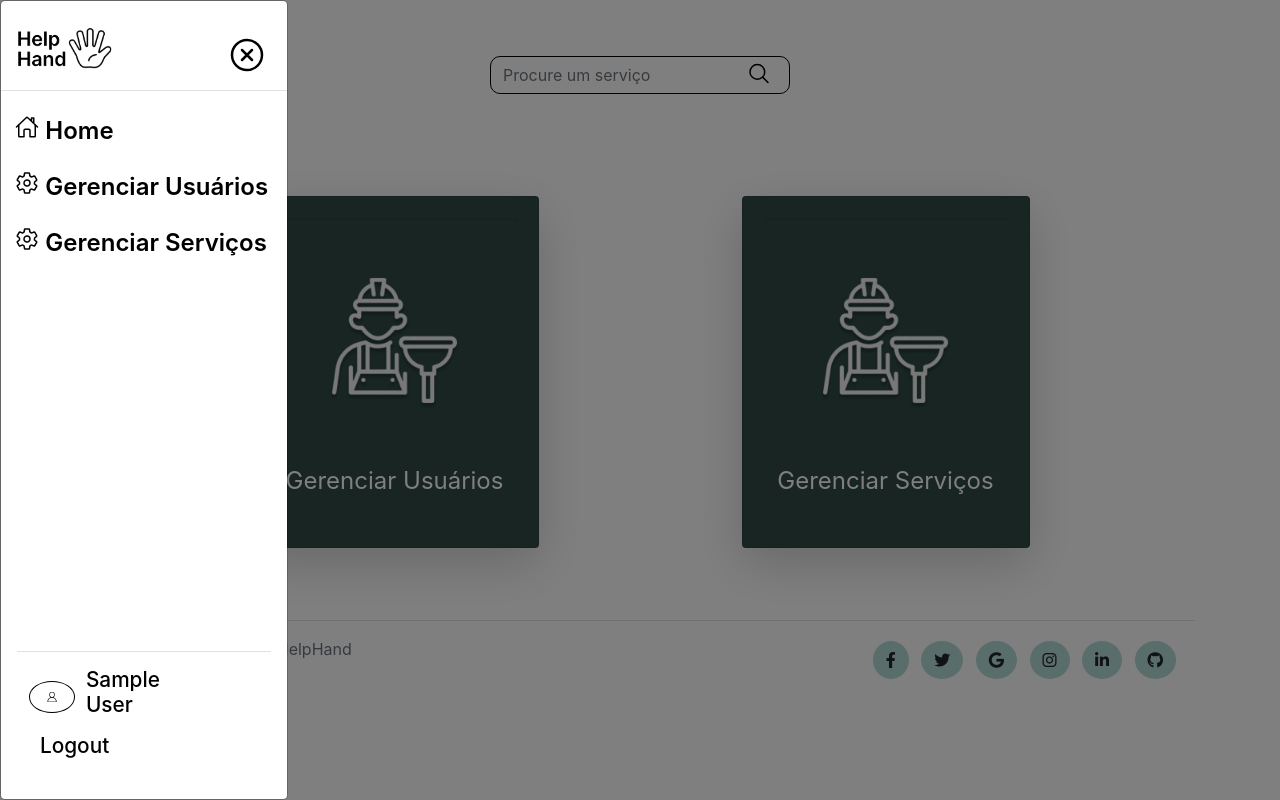
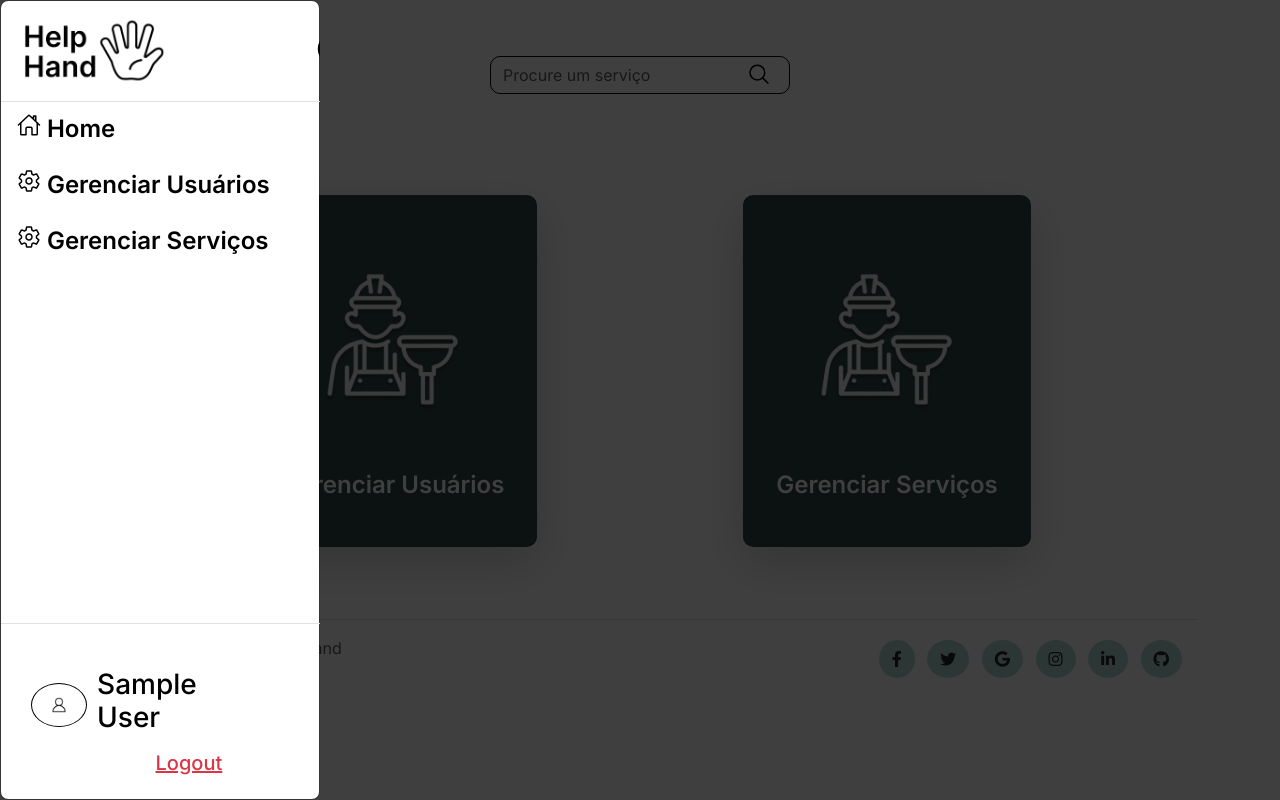
Before and after one commit to JuanServelo/HelpHand, a PHP site: page /administrador/indexAdmin.php in a window 1280 px wide, after a click that opens the changed part. Run offline with PHP 8.4, Linux system fonts and the light colour scheme; the visitor is signed in with stand-in values (Sample User, id 1).

Commit message:
front da página "home" e "gerenciamento de usuários" finalizados

```diff
--- a/administrador/indexAdmin.php
+++ b/administrador/indexAdmin.php
@@ -8,55 +8,56 @@ include_once '../assets/bd/sessao.php';
   <meta charset="utf-8">
   <meta name="viewport" content="width=device-width, initial-scale=1">
   <title>HelpHand</title>
-  <link rel="stylesheet" href="https://maxcdn.bootstrapcdn.com/bootstrap/4.5.2/css/bootstrap.min.css">
-  <link rel="stylesheet" href="../assets/css/home_adm.css">
+  <link href="https://cdn.jsdelivr.net/npm/bootstrap@5.3.3/dist/css/bootstrap.min.css" rel="stylesheet"
+  integrity="sha384-QWTKZyjpPEjISv5WaRU9OFeRpok6YctnYmDr5pNlyT2bRjXh0JMhjY6hW+ALEwIH" crossorigin="anonymous">
+  <link rel="stylesheet" href="../assets/css/navbar_adm.css">
 </head>
 
 <body class="bg-white">
 
-  <header>
+  <header class="d-flex ">
     <nav class="navbar p-0">
-        <button class="logo_maozinha navbar-toggler p-0" type="button"
+      <button class="logo_maozinha p-0" type="button"
         data-bs-toggle="modal" data-bs-target="#modal_logo_maozinha">
           <img src="../assets/img/logo_preta.png"
           class="img-fluid float-start rounded d-block" width="100%" alt="">
       </button>
 
       <button type="menu" class="menu d-flex flex-column align-items-center"
-        data-bs-toggle="modal" data-bs-target="#modal_menu">
+        data-bs-toggle="modal" data-bs-target="#modal_logo_maozinha">
           <span><ion-icon name="menu-outline"></ion-icon></span>
       </button>
     </nav>
 
-    <form class="search_container" role="search">
-        <input class="form-control me-2" type="search"
-        placeholder="Procure um serviço" aria-label="Search">
+    <form class="search_container" role="search" action="pesquisa.php" method="post">
+        <div class="input__button position-relative">
+          <input class="form-control me-2" type="search" name="pesquisa" placeholder="Procure um serviço" aria-label="Search">
             <button type="submit">
                 <span style="font-size: 1.5rem;"><ion-icon name="search-outline"></ion-icon></span>
             </button>
+        </div>
     </form>
+  </header>
 
-      <?php require '../assets/geral/navbarAdmin_mobile.php'; ?>
-
+  <?php require '../assets/geral/menu.php'; ?>
   <?php require '../assets/geral/navbarAdmin.php'; ?>
-  </header>
 
   <div class="container text-center">
     <div class="d-sm-flex g-3 m-3 p-5 align-items-center justify-content-center">
-      <div class="d-sm-flex justify-content-center col-12 col-md-6" style="margin-top: 20px">
-        <div class="card shadow-lg bg-body-tertiary rounded" style="width: 18rem; height:22rem">
-          <a class="card-body" href="gerenciarUsers.php">
+      <div class="d-flex justify-content-center col-12 col-md-6" style="margin-top: 20px">
+        <div class="card shadow-lg" style="width: 18rem; height:22rem">
+          <a class="card-body" href="gerenciarUsers.php" style="text-decoration: none">
             <img src="../assets/img/encanador 2 (1).png" class="card-img-top" alt="..." style="border:none;">
-            Gerenciar Usuários
+            <p class="fw-semibold">Gerenciar Usuários</p>
           </a>
         </div>
       </div>
 
-      <div class=" d-sm-flex justify-content-center col-12 col-md-6" style="margin-top: 20px">
+      <div class=" d-flex justify-content-center col-12 col-md-6" style="margin-top: 20px">
         <div class="card shadow-lg bg-body-tertiary rounded" style="width: 18rem; height:22rem">
-          <a class="card-body" href="gerenciarUsers.php">
+          <a class="card-body" href="gerenciarUsers.php" style="text-decoration: none">
             <img src="../assets/img/encanador 2 (1).png" class="card-img-top" alt="..." style="border:none;">
-            Gerenciar Serviços
+            <p class="fw-semibold">Gerenciar Serviços</p>
           </a>
         </div>
       </div>
@@ -65,9 +66,11 @@ include_once '../assets/bd/sessao.php';
 
     <?php require '../assets/geral/rodape.php'; ?>
 
+  <script src="https://cdn.jsdelivr.net/npm/bootstrap@5.3.3/dist/js/bootstrap.bundle.min.js"
+    integrity="sha384-YvpcrYf0tY3lHB60NNkmXc5s9fDVZLESaAA55NDzOxhy9GkcIdslK1eN7N6jIeHz" crossorigin="anonymous">
+  </script>
   <script src="https://cdn.jsdelivr.net/npm/bootstrap@5.3.0-alpha1/dist/js/bootstrap.bundle.min.js"></script>
   <script type="module" src="https://unpkg.com/ionicons@7.1.0/dist/ionicons/ionicons.esm.js"></script>
-  <script nomodule src="https://unpkg.com/ionicons@7.1.0/dist/ionicons/ionicons.js"></script>
 </body>
 
 </html>
--- a/assets/css/home_adm.css
+++ /dev/null
@@ -1,230 +0,0 @@
-.navbar {
-    display: flex;
-    align-items: center;
-}
-
-.navbar .logo_maozinha {
-    width: 35%;
-    margin: 5% 0 0% 3%;
-}
-
-.navbar .logo_maozinha:focus, .navbar .menu {
-    outline: none;
-}
-
-.navbar .menu {
-    margin: 6% 5% 0 5%;
-    background: none;
-    border: none;
-    padding: 0;
-}
-
-a:active, a:hover {
-    text-decoration: none;
-}
-
-.navbar .menu span {
-    font-size: 2.5rem;
-}
-
-.navbar_desktop {
-    display: none;
-}
-
-.search_container {
-    width: 300px;
-    position: relative;
-    display: flex;
-    margin: 5% auto;
-}
-
-.search_container input {
-    width: 300px;
-    border: 1px solid black;
-    border-radius: 10px;
-}
-
-.search_container button {
-    position: absolute;
-    top: 50%;
-    right: 2%;
-    transform: translateY(-43%);
-    width: 50px;
-    background: none;
-    border: none;
-    padding: 0;
-    margin: 0;
-}
-
-.top-down-fade .modal-dialog {
-    animation: topDown 0.5s ease-out;
-}
-
-.modal-content{
-    width: 100%;
-    height: 60vh;
-}
-
-.modal-header {
-    display: flex;
-    align-items: center;
-    justify-content: space-between;
-}
-
-.modal-header h1 {
-    width: 45%;
-    margin: 4%;
-}
-
-.modal-header h1 img {
-    width: 100%;
-}
-
-.modal-header button {
-    background: none;
-    border: none;
-    padding: 0;
-    margin: 8% 7% 3% 5%;
-    height: 45%;
-}
-
-.modal-header button span {
-    font-size: 2.8rem;
-}
-
-.modal-body ol {
-    margin: 10% 0 0 10%;
-    gap: 20px;
-}
-
-.modal-body ol a {
-    color:black;
-    font-size: 1.8rem;
-    font-weight: 600;
-}
-
-.modal-footer .profile_picture {
-    margin-right: 23%;
-    width: 20%;
-}
-
-.modal-footer .profile_picture img{
-    width: 100%;
-    border: 1px solid black;
-    border-radius: 100%;
-    padding: 0 10px 0 10px;
-}
-
-.modal-footer .profile_picture-text h3 {
-    margin-left: 6%;
-    font-size: 1.5rem;
-    color: black;
-}
-
-.card {
-    background: #304b47;
-    transition: all 0.3s ease;
-}
-
-.card:hover {
-    transform: scale(1.05);
-}
-
-.card-body{
-    font-size: 1.5rem;
-    color: white;
-}
-
-.card-body:hover{
-    color: white;
-}
-
-@media (min-width: 999px) {
-    /*HEADER*/
-    .navbar .logo_maozinha {
-        width: 10%;
-        margin: 2% 0 2% 2%;
-    }
-
-    .search_container {
-        position: absolute;
-        top: 7%;
-        left: 50%;
-        transform: translateX(-50%);
-        margin: 0;
-    }
-
-    .navbar .menu span {
-        display: none;
-    }
-
-    /*MODAL*/
-    .modal{
-        width: 30%;
-    }
-
-    .modal-content{
-        width: 75%;
-        height: 100vh;
-    }
-
-    .modal-header h1 {
-        width: 35%;
-        margin: 4%;
-    }
-
-    .modal-header h1 img {
-        width: 100%;
-    }
-
-    .modal-header button {
-        margin: 7% 7% 3% 5%;
-        height: 45%;
-    }
-
-    .modal-header button span {
-        font-size: 2.5rem;
-    }
-
-    .modal-header button:focus {
-        outline: none;
-    }
-
-    .modal-body ol {
-        gap: 20px;
-        margin: 8% 0 0 5%;
-    }
-
-    .modal-body ol a {
-        color:black;
-        font-size: 1.5rem;
-        font-weight: 600;
-    }
-
-    .modal-body ol a:hover {
-        text-decoration: none;
-    }
-
-    .modal-footer .profile_picture {
-        margin: 0%;
-        width: 20%;
-    }
-
-    .modal-footer .profile_picture img{
-        width: 100%;
-        border: 1px solid black;
-        border-radius: 100%;
-        padding: 0 10px 0 10px;
-    }
-
-    .modal-footer .profile_picture-text h3 {
-        margin-left: 6%;
-        font-size: 1.3rem;
-        color: black;
-    }
-
-}
-
-@media (max-width: 999px) {
-
-}
--- /dev/null
+++ b/assets/css/navbar_adm.css
@@ -0,0 +1,319 @@
+@import url('https://fonts.googleapis.com/css2?family=Inter:wght@100..900&display=swap');
+
+:root {
+    --cor-principal: #304b47;
+}
+
+* {
+    font-family: "Inter", sans-serif;
+}
+
+.logo_maozinha {
+    border: none;
+}
+
+/*     MOBILE     */
+
+/* HEADER */
+    .navbar {
+        display: flex;
+        align-items: center;
+    }
+
+    .navbar .logo_maozinha {
+        width: 35%;
+        margin: 5% 0 0% 3%;
+        background: none;
+    }
+
+    .navbar .menu {
+        outline: none;
+        margin: 6% 5% 0 5%;
+        background: none;
+        border: none;
+        padding: 0;
+    }
+
+    .navbar .menu span {
+        font-size: 2.5rem;
+    }
+
+    .navbar_desktop {
+        display: none;
+    }
+
+    .search_container {
+        width: 300px;
+
+
+        margin: 5% auto;
+    }
+
+    .search_container input {
+        width: 300px;
+        border: 1px solid black;
+        border-radius: 10px;
+    }
+
+    .search_container input:active {
+        outline: none;
+        border: none;
+    }
+
+    .search_container button {
+        position: absolute;
+        top: 50%;
+        right: 2%;
+        transform: translateY(-41%);
+        width: 50px;
+        background: none;
+        border: none;
+        padding: 0;
+        margin: 0;
+    }
+
+    /*MAIN - TEXTO*/
+
+    .texto {
+        margin: 10% 9% 0% 9%;
+        font-weight: 600;
+    }
+
+    .texto h1 {
+        font-size: 2.5rem;
+        margin: 0;
+    }
+
+    /*MODAL - HEADER */
+
+
+    .modal-header {
+        display: flex;
+        align-items: center;
+        justify-content: space-between;
+    }
+
+    .modal-header h1 {
+        width: 30%;
+        margin: 4%;
+    }
+
+    .modal-header h1 img {
+        width: 100%;
+    }
+
+    .modal-header button span {
+        font-size: 2.8rem;
+    }
+
+    .modal-body ol a {
+        color:black;
+        font-size: 1.8rem;
+        font-weight: 600;
+        text-decoration: none;
+        transition: all 0.3s;
+    }
+
+    .modal-body ol a:hover {
+        transform: scale(1.01);
+    }
+
+    .modal-footer .profile_picture img{
+        width: 100%;
+        border: 1px solid black;
+        border-radius: 100%;
+        padding: 0 10px 0 10px;
+    }
+
+    .modal-footer .profile_picture-text{
+        font-size: 1.5rem;
+        color: black;
+        text-decoration: none;
+    }
+
+    @media (max-width: 999px) {
+        .navbar .logo_maozinha {
+            display: none;
+        }
+
+        .navbar .menu {
+            outline: none;
+            margin: 28% 0% 0 60%;
+            background: none;
+            border: none;
+            padding: 0;
+        }
+
+        .top-down-fade .modal-dialog {
+            animation: topDown 0.5s ease-out;
+        }
+
+        .modal-content{
+            height: 60vh;
+        }
+
+        .modal-header button {
+            background: none;
+            border: none;
+            padding: 0;
+            margin-right: 6%;
+            height: 45%;
+        }
+
+        .modal-body ol {
+            margin: 4% 4% 4% 5%;
+            gap: 20px;
+        }
+
+        .modal-footer {
+            height: 20vh;
+        }
+
+        .modal-footer .profile {
+            gap: 10px;
+            width: 40%;
+            margin: 0 0 3% 5%;
+            height: 10vh;
+        }
+
+        .modal-footer .profile_picture {
+            width: 40%;
+        }
+    }
+
+
+/*   DESKTOP   */
+@media (min-width: 999px) {
+    /*HEADER*/
+    .navbar .logo_maozinha {
+        width: 10%;
+        margin: 2% 0 2% 2%;
+    }
+
+    .search_container {
+        position: absolute;
+        top: 7%;
+        left: 50%;
+        transform: translateX(-50%);
+        margin: 0;
+    }
+
+    .navbar .menu span {
+        display: none;
+    }
+
+    /*MODAL*/
+    .modal.fade .modal-dialog {
+        transform: translateX(-100%);
+        transition: transform 0.3s ease-out;
+    }
+
+    .modal.fade.show .modal-dialog {
+        transform: translateX(0);
+    }
+
+    .modal{
+        width: 25%;
+        border-radius: 7px;
+    }
+
+    .modal-content{
+        height: 100vh;
+    }
+
+    .modal-header {
+        width: 375.80px;
+    }
+
+    .modal-header h1 {
+        width: 40%;
+        margin: 4%;
+    }
+
+    .modal-header h1 img {
+        width: 100%;
+    }
+
+    .modal-header button {
+        margin: 2% 6% 0 0;
+        background: none;
+        border: none;
+        padding: 0;
+    }
+
+    .modal-header button span {
+        font-size: 2.5rem;
+    }
+
+    .modal-header button:focus, .modal-header button:active{
+        outline: none;
+        border: none;
+    }
+
+    .modal-body ol {
+        gap: 20px;
+        margin: 3% 0 0 5%;
+    }
+
+    .modal-body ol a {
+        color:black;
+        font-size: 1.5rem;
+        font-weight: 600;
+        text-decoration: none;
+        transition: all 0.3s;
+    }
+
+    .modal-body ol a:hover {
+        transform: scale(1.01);
+    }
+
+    .modal-footer {
+        height: 22vh;
+        width: 375.80px;
+    }
+
+    .modal-footer .profile {
+        gap: 10px;
+        width: 40%;
+        margin-left: 5%;
+    }
+
+    .modal-footer  .profile_picture {
+        margin: 0%;
+        width: 50%;
+    }
+
+    .modal-footer .profile_picture img{
+        width: 100%;
+        border: 1px solid black;
+        border-radius: 100%;
+        padding: 0 10px 0 10px;
+    }
+
+    .modal-footer .profile_picture-text {
+        text-decoration: none;
+        font-size: 1.3rem;
+        color: black;
+    }
+}
+
+/*     CARDS     */
+.card {
+    transition: all 0.3s ease;
+    border: none;
+}
+
+.card:hover {
+    transform: scale(1.05);
+}
+
+.card-body{
+    background: #304b47;
+    font-size: 1.5rem;
+    color: white;
+    border-radius: 10px;
+}
+
+.card-body:hover{
+    color: white;
+}
--- a/assets/geral/navbarAdmin.php
+++ b/assets/geral/navbarAdmin.php
@@ -1,12 +1,12 @@
 <div class="modal fade" id="modal_logo_maozinha" tabindex="-1"
-        aria-labelledby="modal_logo_maozinha" aria-hidden="true"> <!--modal do desktop-->
-            <div class="modal-dialog modal-fullscreen m-0">
+        aria-labelledby="modal_logo_maozinha" aria-hidden="true">
+            <div class="modal-dialog m-0">
                 <div class="modal-content">
                     <div class="modal-header p-0">
                         <h1 class="modal-title fs-5 text-center" id="modal_logo_maozinha">
                             <img src="../assets/img/logo_preta.png" alt="">
                         </h1>
-                        <button type="button" class="btn-close"
+                        <button type="button"
                         data-bs-dismiss="modal" aria-label="Close">
                         <span><ion-icon name="close-circle-outline"></ion-icon></span>
                         </button>
@@ -27,15 +27,17 @@
                             </a>
                         </ol>
                     </div>
-                    <div class="modal-footer d-flex justify-content-start m-3">
-                        <a href="#" class="profile_picture d-flex justify-content-center align-items-center">
-                            <img src="../assets/img/user 1.png" alt="">
-                        </a>
-                        <a class="profile_picture-text w-50" href="#">
-                            <h3 href="perfil.php"><?php echo $_SESSION['nome'] ?></h3>
-                        </a>
-                        <a class="profile_picture-text w-50" href="../assets/bd/sairusuario.php">
-                            <h3>Logout</h3>
+                    <div class="modal-footer d-flex flex-column">
+                        <div class="profile d-flex align-items-center" style="gap:10px; width:50%; margin-right: 45%">
+                            <a href="#" class="profile_picture">
+                                <img src="../assets/img/user 1.png" alt="">
+                            </a>
+                            <a class="profile_picture-text" href="#">
+                                <h3 class="fs-3" href="perfil.php"><?php echo $_SESSION['nome'] ?></h3>
+                            </a>
+                        </div>
+                        <a class="logout link-underline-danger" href="../assets/bd/sairusuario.php">
+                            <h3 class='fs-5 text-danger '>Logout</h3>
                         </a>
                     </div>
                 </div>
--- a/assets/geral/navbarAdmin_mobile.php
+++ /dev/null
@@ -1,42 +0,0 @@
-<div class="modal top-down-fade" id="modal_menu" tabindex="-1"
-        aria-labelledby="modal_menu" aria-hidden="true">
-            <div class="modal-dialog modal-fullscreen m-0">
-                <div class="modal-content">
-                    <div class="modal-header p-0">
-                        <h1 class="modal-title fs-5 text-center"
-                        id="modal_menu">
-                            <img src="../assets/img/logo_preta.png" width="100%" alt="">
-                        </h1>
-                        <button type="button" class="btn-close"
-                        data-bs-dismiss="modal" aria-label="Close">
-                        <span><ion-icon name="close-circle-outline"></ion-icon></span>
-                        </button>
-                    </div>
-                    <div class="modal-body p-0">
-                        <ol class="d-flex flex-column p-0">
-                        <a href="../administrador/indexAdmin.php" target="_self">
-                                <ion-icon name="home-outline"></ion-icon>
-                                Home
-                            </a>
-                            <a href="../administrador/gerenciarUsers.php">
-                                <ion-icon name="settings-outline"></ion-icon>
-                                Gerenciar Usuários
-                            </a>
-                            <a href="#">
-                                <ion-icon name="refresh-outline"></ion-icon>
-                                Gerenciar Serviços
-                            </a>
-                        </ol>
-                    </div>
-                    <div class="modal-footer d-flex justify-content-start m-3">
-                        <a class="profile_picture m-0" href="#">
-                            <img src="../assets/img/user 1.png" alt="">
-                        </a>
-                        <a class="profile_picture-text w-75" href="#">
-                            <h3>Nome do Usuário</h3>
-                        </a>
-                    </div>
-
-                </div>
-            </div>
-        </div>
```
Also changed, not shown: administrador/gerenciarUsers.php (+35 -6 lines). Lines whose indentation alone changed are shown as unchanged.
